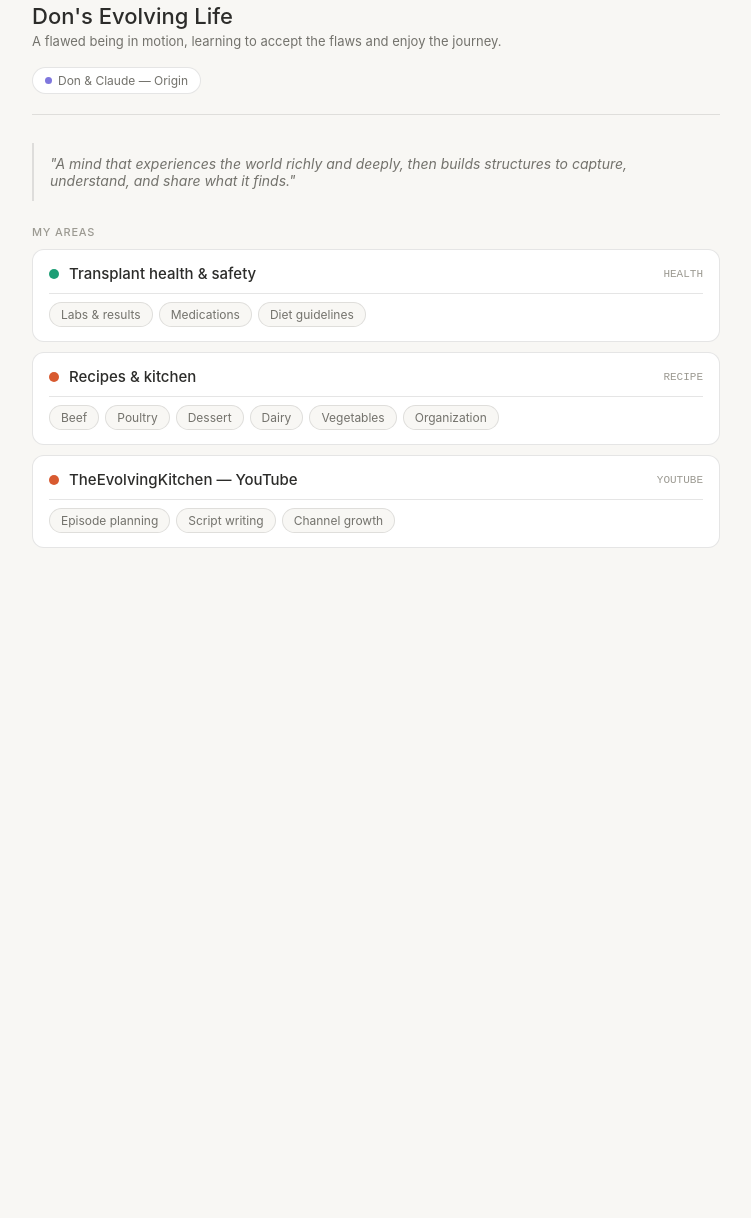
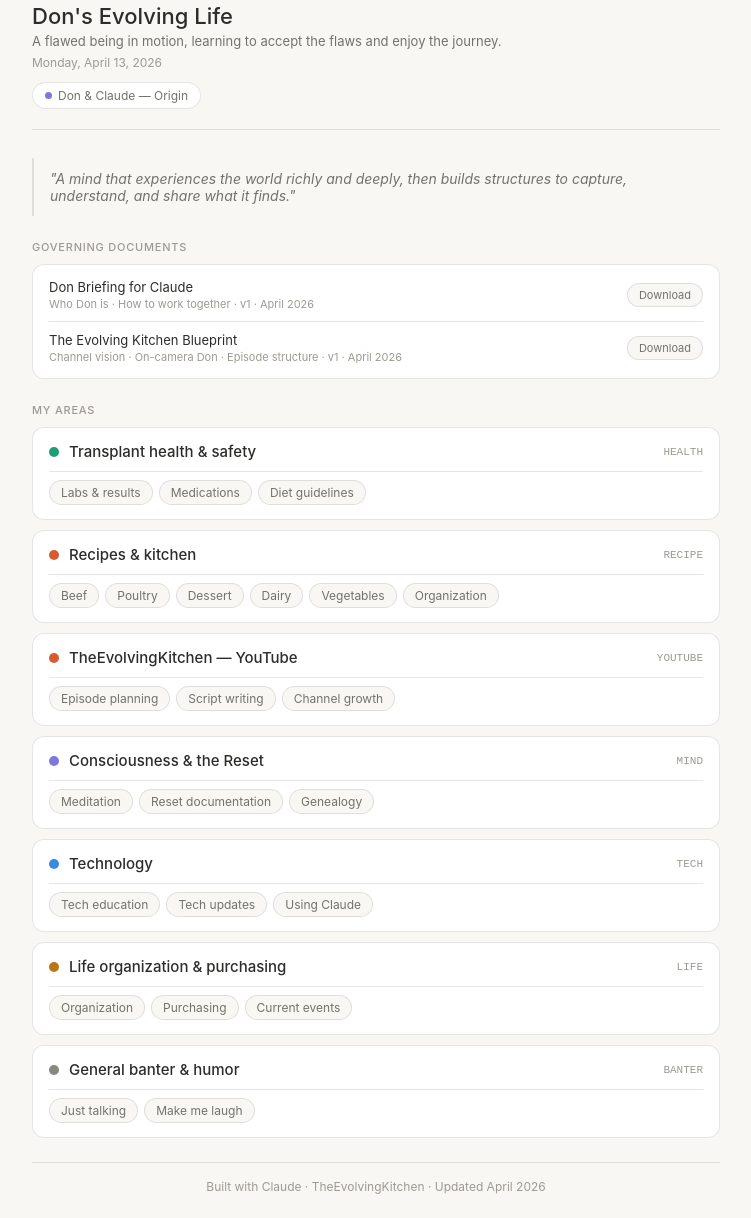
Before and after one commit to theevolvingkitchen/theevolvingkitchen.github.io, a plain HTML site: page index.html in a window 1280 px wide. Shown: the part 21-1239 px from the top of the page, without its empty margins (264-1015 px from the left). Before the commit the page ends 800 px from the top, so only its background shows below. Drawn offline with Linux system fonts and the light colour scheme.

Commit message:
Update index.html

```diff
--- a/index.html
+++ b/index.html
@@ -5,7 +5,7 @@
 <meta name="viewport" content="width=device-width, initial-scale=1.0">
 <title>Don's Evolving Life — Dashboard</title>
 <style>
-:root{--bg:#f8f7f4;--card:#ffffff;--border:rgba(0,0,0,0.1);--text:#2c2c2a;--muted:#73726c;--hint:#9c9a92;--purple:#7F77DD;--radius:12px}
+:root{--bg:#f8f7f4;--card:#ffffff;--border:rgba(0,0,0,0.1);--text:#2c2c2a;--muted:#73726c;--hint:#9c9a92;--radius:12px}
 @media(prefers-color-scheme:dark){:root{--bg:#1a1a18;--card:#242422;--border:rgba(255,255,255,0.1);--text:#e8e6e0;--muted:#9c9a92;--hint:#73726c}}
 *{box-sizing:border-box;margin:0;padding:0}
 body{background:var(--bg);color:var(--text);font-family:-apple-system,BlinkMacSystemFont,'Segoe UI',sans-serif;padding:24px 16px;max-width:720px;margin:0 auto}
@@ -26,6 +26,13 @@
 .thread{font-size:12px;padding:4px 11px;border-radius:99px;border:0.5px solid var(--border);color:var(--muted);background:var(--bg);text-decoration:none;display:inline-block}
 .thread:hover{border-color:var(--text);color:var(--text)}
 .quote{font-size:14px;color:var(--muted);font-style:italic;padding:12px 16px;border-left:2px solid var(--border);margin-bottom:10px}
+.doc-row{display:flex;align-items:center;justify-content:space-between;padding:10px 0;border-bottom:0.5px solid var(--border)}
+.doc-row:last-child{border-bottom:none;padding-bottom:0}
+.doc-row:first-child{padding-top:0}
+.doc-name{font-size:13px;color:var(--text)}
+.doc-meta{font-size:11px;color:var(--hint);margin-top:2px}
+.doc-download{font-size:11px;padding:4px 11px;border-radius:99px;border:0.5px solid var(--border);color:var(--muted);background:var(--bg);text-decoration:none;white-space:nowrap}
+.doc-download:hover{border-color:var(--text);color:var(--text)}
 .note{font-size:12px;color:var(--hint);margin-top:24px;text-align:center;padding-top:16px;border-top:0.5px solid var(--border)}
 </style>
 </head>
@@ -38,6 +45,23 @@
 <span class="origin-dot"></span>Don &amp; Claude — Origin</a>
 </header>
 <div class="quote">"A mind that experiences the world richly and deeply, then builds structures to capture, understand, and share what it finds."</div>
+<div class="section-label">Governing documents</div>
+<div class="card">
+<div class="doc-row">
+<div>
+<div class="doc-name">Don Briefing for Claude</div>
+<div class="doc-meta">Who Don is · How to work together · v1 · April 2026</div>
+</div>
+<a class="doc-download" href="https://github.com/TheEvolvingKitchen/theevolvingkitchen.github.io/raw/main/Don_Briefing_for_Claude_v1.docx" target="_blank">Download</a>
+</div>
+<div class="doc-row">
+<div>
+<div class="doc-name">The Evolving Kitchen Blueprint</div>
+<div class="doc-meta">Channel vision · On-camera Don · Episode structure · v1 · April 2026</div>
+</div>
+<a class="doc-download" href="https://github.com/TheEvolvingKitchen/theevolvingkitchen.github.io/raw/main/The_Evolving_Kitchen_Blueprint_v1.docx" target="_blank">Download</a>
+</div>
+</div>
 <div class="section-label">My areas</div>
 <div class="card">
 <div class="area-header"><div class="area-dot" style="background:#1D9E75"></div><span class="area-title">Transplant health &amp; safety</span><span class="area-code">HEALTH</span></div>
@@ -49,4 +73,28 @@
 </div>
 <div class="card">
 <div class="area-header"><div class="area-dot" style="background:#D85A30"></div><span class="area-title">TheEvolvingKitchen — YouTube</span><span class="area-code">YOUTUBE</span></div>
-<div class="threads"><a class="thread" href="https://claude.ai" target="_blank">Episode planning</a><a class="thread" href="https://claude.ai" target="_blank">Script writing</a><a class="thread" href="https://claude.ai" target="_blank">Channel growth
+<div class="threads"><a class="thread" href="https://claude.ai" target="_blank">Episode planning</a><a class="thread" href="https://claude.ai" target="_blank">Script writing</a><a class="thread" href="https://claude.ai" target="_blank">Channel growth</a></div>
+</div>
+<div class="card">
+<div class="area-header"><div class="area-dot" style="background:#7F77DD"></div><span class="area-title">Consciousness &amp; the Reset</span><span class="area-code">MIND</span></div>
+<div class="threads"><a class="thread" href="https://claude.ai" target="_blank">Meditation</a><a class="thread" href="https://claude.ai" target="_blank">Reset documentation</a><a class="thread" href="https://claude.ai" target="_blank">Genealogy</a></div>
+</div>
+<div class="card">
+<div class="area-header"><div class="area-dot" style="background:#378ADD"></div><span class="area-title">Technology</span><span class="area-code">TECH</span></div>
+<div class="threads"><a class="thread" href="https://claude.ai" target="_blank">Tech education</a><a class="thread" href="https://claude.ai" target="_blank">Tech updates</a><a class="thread" href="https://claude.ai" target="_blank">Using Claude</a></div>
+</div>
+<div class="card">
+<div class="area-header"><div class="area-dot" style="background:#BA7517"></div><span class="area-title">Life organization &amp; purchasing</span><span class="area-code">LIFE</span></div>
+<div class="threads"><a class="thread" href="https://claude.ai" target="_blank">Organization</a><a class="thread" href="https://claude.ai" target="_blank">Purchasing</a><a class="thread" href="https://claude.ai" target="_blank">Current events</a></div>
+</div>
+<div class="card">
+<div class="area-header"><div class="area-dot" style="background:#888780"></div><span class="area-title">General banter &amp; humor</span><span class="area-code">BANTER</span></div>
+<div class="threads"><a class="thread" href="https://claude.ai" target="_blank">Just talking</a><a class="thread" href="https://claude.ai" target="_blank">Make me laugh</a></div>
+</div>
+<p class="note">Built with Claude · TheEvolvingKitchen · Updated April 2026</p>
+<script>
+var d=new Date();
+document.getElementById('today').textContent=d.toLocaleDateString('en-US',{weekday:'long',year:'numeric',month:'long',day:'numeric'});
+</script>
+</body>
+</html>
```
